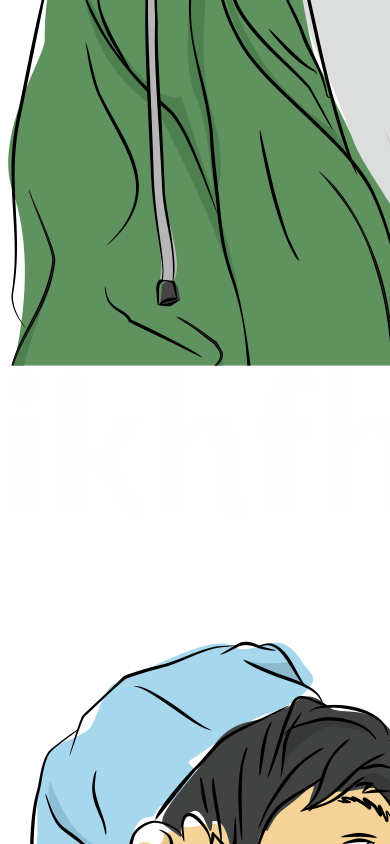
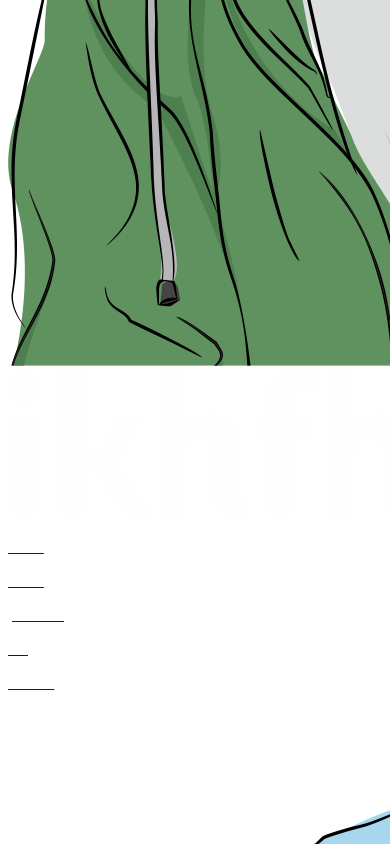
Before and after one commit to ikhfhm/ikhfhm-sample, a Vue app: page / in a window 390 px wide. Shown: the part 1156-2000 px from the top of the page. Built offline with nearby package versions, Linux system fonts and the light colour scheme.

Commit message:
#5 | Create home page tablet

```diff
--- a/src/components/compilation/HomeCompilation.vue
+++ b/src/components/compilation/HomeCompilation.vue
@@ -1,18 +1,21 @@
 <template>
   <div>
     <HomeDesktop class="hidden lg:block" />
-    <HomeMobile class="lg:hidden" />
+    <HomeTablet class="hidden md:block lg:hidden" />
+    <HomeMobile class="md:hidden" />
   </div>
 </template>
 
 <script>
 import HomeDesktop from "@/components/desktop/view/HomeDesktop";
 import HomeMobile from "@/components/mobile/view/HomeMobile";
+import HomeTablet from "@/components/tablet/view/HomeTablet";
 
 export default {
   name: "HomeCompilation",
   components: {
     HomeDesktop,
+    HomeTablet,
     HomeMobile
   }
 };
--- /dev/null
+++ b/src/components/tablet/HeaderTablet.vue
@@ -0,0 +1,119 @@
+<template>
+  <div class="w-full font-ubuntu text-base text-white py-5 px-10">
+    <div class="flex justify-between items-center">
+      <router-link to="/">
+        <img src="../../assets/logo.png" class="cursor-pointer h-10" />
+      </router-link>
+      <div class="flex">
+        <div class="pr-2">
+          <router-link
+            to="/"
+            v-slot="{ navigate, isActive, isExactActive, href }"
+          >
+            <a :href="href" @click="navigate">
+              <template v-if="isActive || isExactActive">
+                <p class="cursor-pointer font-bold transition">
+                  home
+                </p>
+              </template>
+              <template v-else>
+                <p class="cursor-pointer transition">home</p>
+              </template>
+            </a>
+          </router-link>
+        </div>
+        <div class="px-2">
+          <router-link
+            to="/about"
+            v-slot="{ navigate, isActive, isExactActive, href }"
+          >
+            <a :href="href" @click="navigate">
+              <template v-if="isActive || isExactActive">
+                <p class="cursor-pointer font-bold transition">
+                  about
+                </p>
+              </template>
+              <template v-else>
+                <p class="cursor-pointer transition">
+                  about
+                </p>
+              </template>
+            </a>
+          </router-link>
+        </div>
+        <div class="px-2">
+          <router-link
+            to="/portfolio"
+            v-slot="{ navigate, isActive, isExactActive, href }"
+          >
+            <a :href="href" @click="navigate">
+              <template v-if="isActive || isExactActive">
+                <p class="cursor-pointer font-bold transition">
+                  portfolio
+                </p>
+              </template>
+              <template v-else>
+                <p class="cursor-pointer transition">
+                  portfolio
+                </p>
+              </template>
+            </a>
+          </router-link>
+        </div>
+        <div class="px-2">
+          <router-link
+            to="/blog"
+            v-slot="{ navigate, isActive, isExactActive, href }"
+          >
+            <a :href="href" @click="navigate">
+              <template v-if="isActive || isExactActive">
+                <p class="cursor-pointer font-bold transition">
+                  blog
+                </p>
+              </template>
+              <template v-else>
+                <p class="cursor-pointer transition">
+                  blog
+                </p>
+              </template>
+            </a>
+          </router-link>
+        </div>
+        <div class="pl-2">
+          <router-link
+            to="/contact"
+            v-slot="{ navigate, isActive, isExactActive, href }"
+          >
+            <a :href="href" @click="navigate">
+              <template v-if="isActive || isExactActive">
+                <p class="cursor-pointer font-bold transition">
+                  contact
+                </p>
+              </template>
+              <template v-else>
+                <p class="cursor-pointer transition">
+                  contact
+                </p>
+              </template>
+            </a>
+          </router-link>
+        </div>
+      </div>
+    </div>
+  </div>
+</template>
+
+<script>
+export default {
+  name: "HeaderTablet"
+};
+</script>
+<style scoped>
+.transition {
+  color: white;
+  transition: 0.3s;
+}
+.transition:hover {
+  color: transparent;
+}
+</style>
--- /dev/null
+++ b/src/components/tablet/view/HomeTablet.vue
@@ -0,0 +1,19 @@
+<template>
+  <div class="h-screen font-ubuntu w-full bg-primary">
+    <HeaderTablet class="fixed z-10" />
+    <div class="absolute bottom-0 flex justify-center w-full">
+      <img src="../../../assets/ikhwan-desktop.png" class="h-screen pt-28" />
+    </div>
+  </div>
+</template>
+
+<script>
+import HeaderTablet from "@/components/tablet/HeaderTablet";
+
+export default {
+  name: "HomeTablet",
+  components: {
+    HeaderTablet
+  }
+};
+</script>
```
Also changed, not shown: src/main.js (+7 -5 lines).
